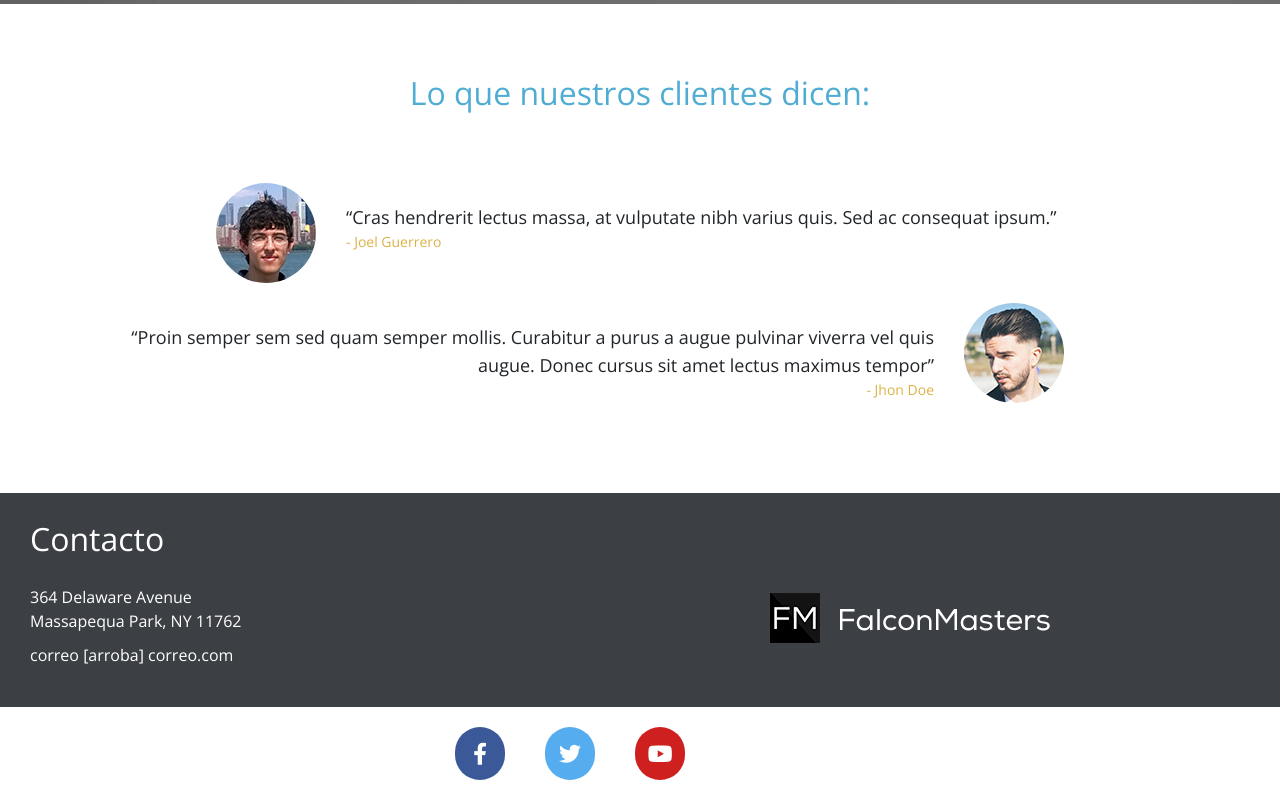
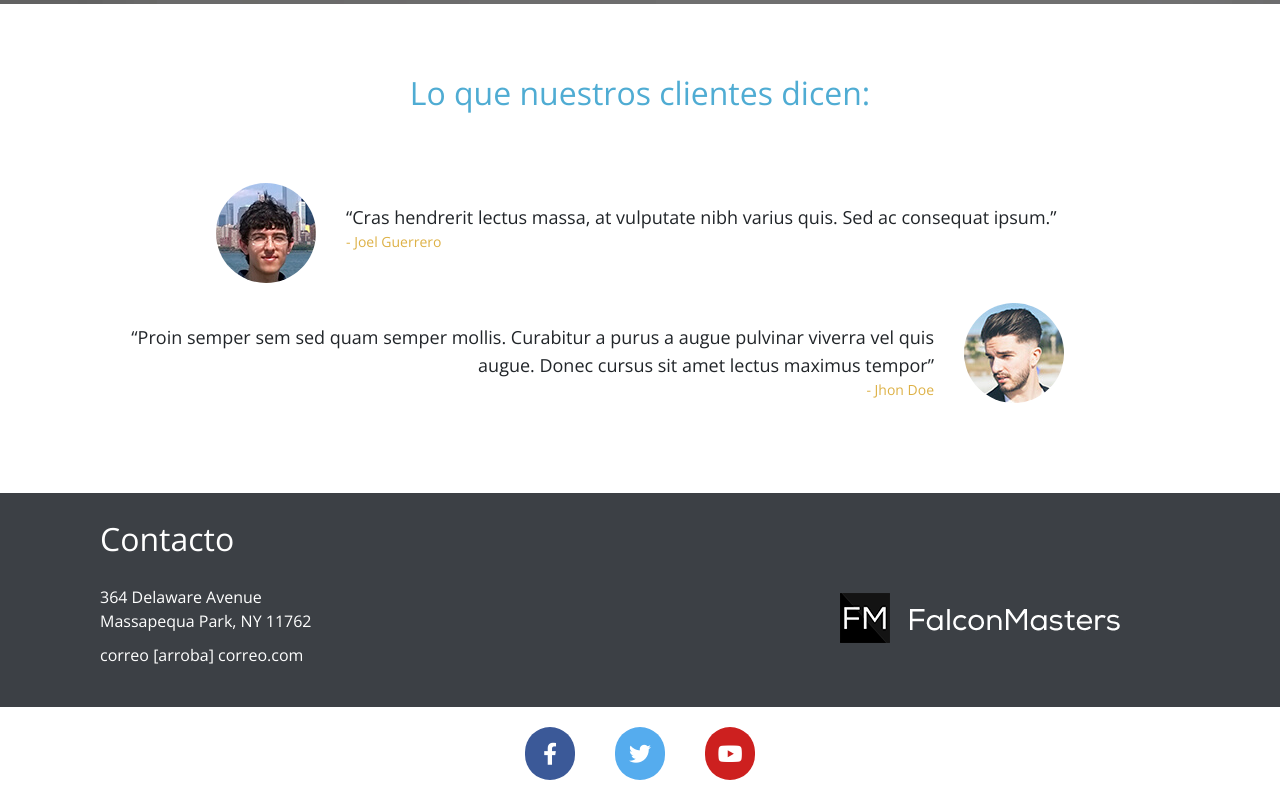
Before and after one commit to jguerrero101314/CursosDise-oWeb, an Angular app in the folder Practicas/Startup/: page / in a window 1280 px wide. Shown: the part 3191-3991 px from the top of the page. Built offline with nearby package versions, Linux system fonts and the light colour scheme.

Commit message:
d-flex justify-content-center

```diff
--- a/Practicas/Startup/src/app/components/footer/footer.component.html
+++ b/Practicas/Startup/src/app/components/footer/footer.component.html
@@ -1,5 +1,5 @@
 <footer>
-    <div class="direccion">
+    <div class="direccion d-flex justify-content-center">
         <div class="container">
             <div class="row">
                 <div class="col-md-8">
@@ -13,7 +13,7 @@
             </div>
         </div>
     </div>
-    <div class="social">
+    <div class="social  d-flex justify-content-center">
         <div class="container">
             <div class="row">
                 <div class="col-md-12">
```
